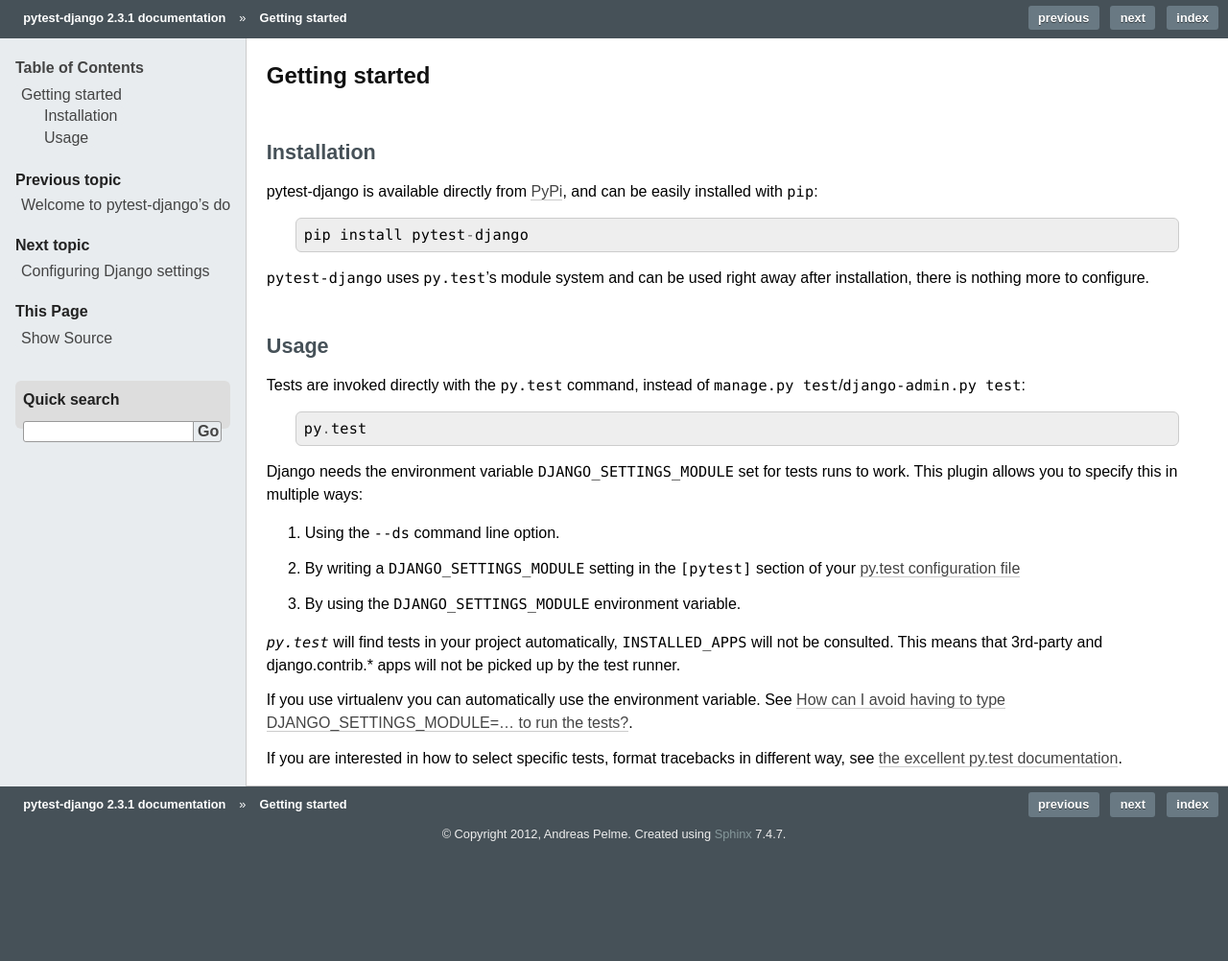
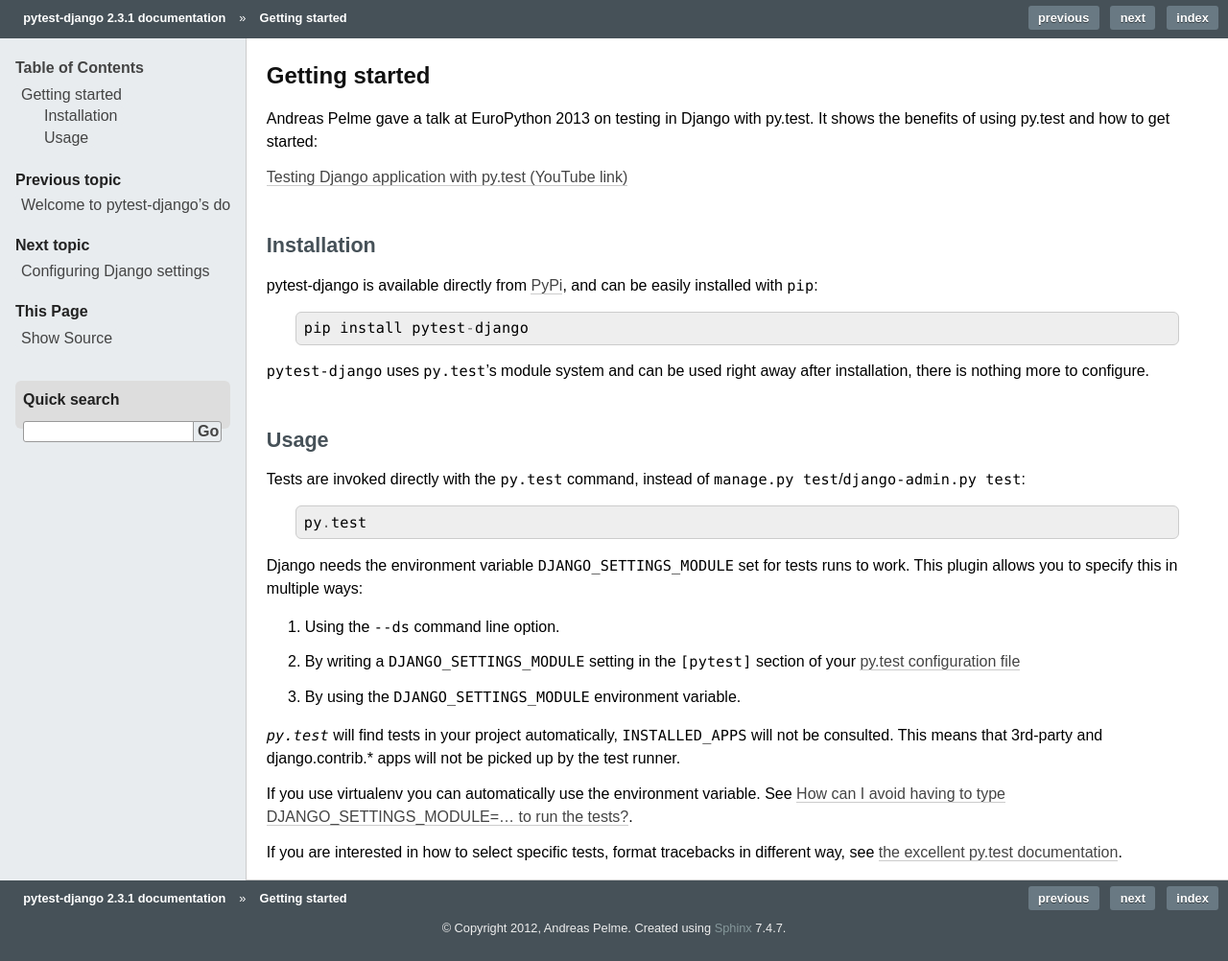
Before and after one commit to pytest-dev/pytest-django, a Sphinx documentation site: the page built from docs/tutorial.rst, in a window 1280 px wide. Shown: the whole page at 96% size. Built offline with Sphinx 7.4.7, drawn with Linux system fonts in a browser that asks for light colours; before the commit the page ends 905 px from its top, so only the background shows below that.

Commit message:
added a note about the ep 2013 talk

```diff
--- a/docs/tutorial.rst
+++ b/docs/tutorial.rst
@@ -1,5 +1,10 @@
 Getting started
 ===============
+
+Andreas Pelme gave a talk at EuroPython 2013 on testing in Django with
+py.test. It shows the benefits of using py.test and how to get started:
+
+`Testing Django application with py.test (YouTube link) <http://www.youtube.com/watch?v=aUf8Fkb7TaY>`_
 
 Installation
 ------------
```
